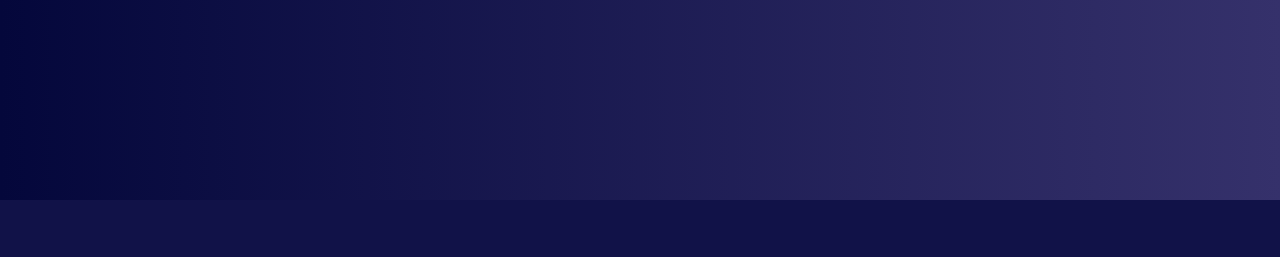
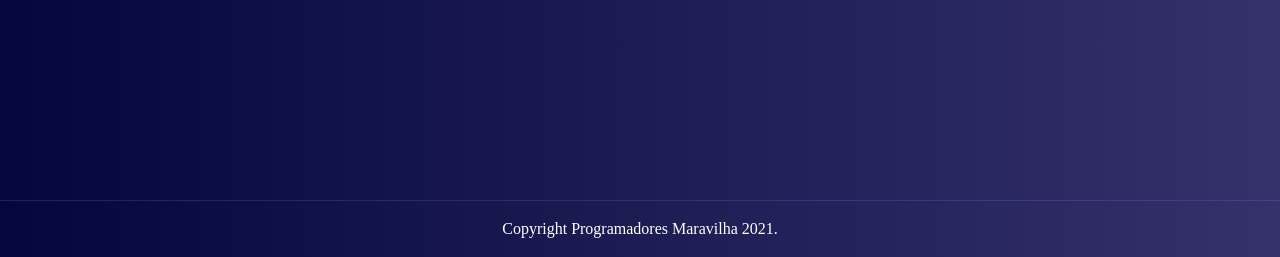
Before and after one commit to ProjetoFinal-Mod01-Blue/catalogoEntreAsEstrelas, a Flask app: page / in a window 1280 px wide. Shown: the part 3008-3265 px from the top of the page. Before the commit the page ends 3208 px from the top, so only its background shows below. Run offline with Flask 2, Linux system fonts and the light colour scheme; data that the repository does not hold is empty; some libraries are stand-ins or nearby versions; some web fonts are replaced.

Commit message:
pag devs corrigida

```diff
--- a/static/css/stylelucs.css
+++ b/static/css/stylelucs.css
@@ -43,6 +43,12 @@
 lottie-player {
   padding: 30px 0 0 0 ;
   margin: 0 0 0 0;
+}
+
+footer{
+  color: white;
+  text-align: center;
+	border-top: 1px solid rgba(137, 130, 247, .2);
 }
 
 #home {
--- a/templates/adm.html
+++ b/templates/adm.html
@@ -132,7 +132,7 @@
                 <input type="text" placeholder="Gravidade" id="gravidade" name="gravidade" value="{{projetoEdit.gravidade}}">
 
                 <label for="demais_informacoes">Demais informações</label>
-                <textarea name="demais_informacoes" id="demais_informacoes" cols="30" rows="10"
+                <textarea name="demais_informacoes" id="demais_informacoes" cols="20" rows="10"
                     placeholder="Digite mais informações do Planeta" value="{{projetoEdit.demais_informacoes}}"></textarea>
 
                 <div>
--- a/templates/index.html
+++ b/templates/index.html
@@ -109,9 +109,12 @@
 
 </body>
 
-</html>
 <!-- partial -->
   <script src='https://cdnjs.cloudflare.com/ajax/libs/jquery/3.4.1/jquery.min.js'></script><script  src="/static/js/script.js"></script>
 
+<footer>
+  <p>Copyright Programadores Maravilha 2021.</p>
+</footer>
+
 </body>
 </html>
```
